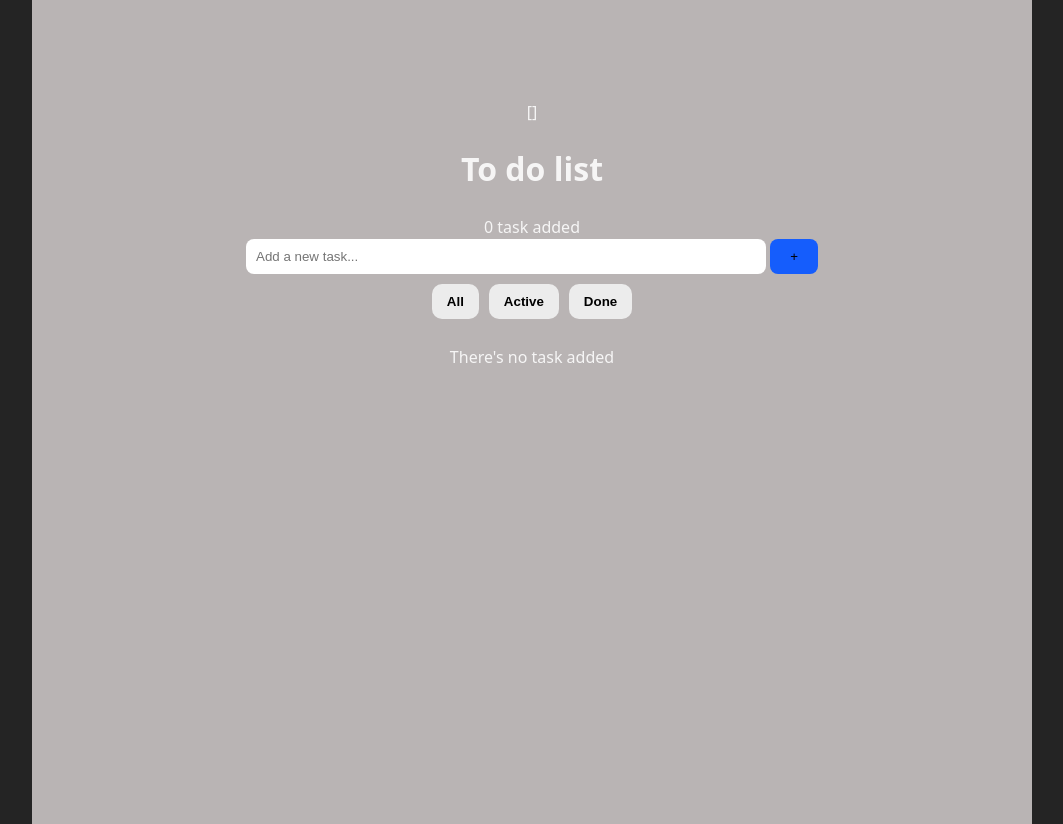
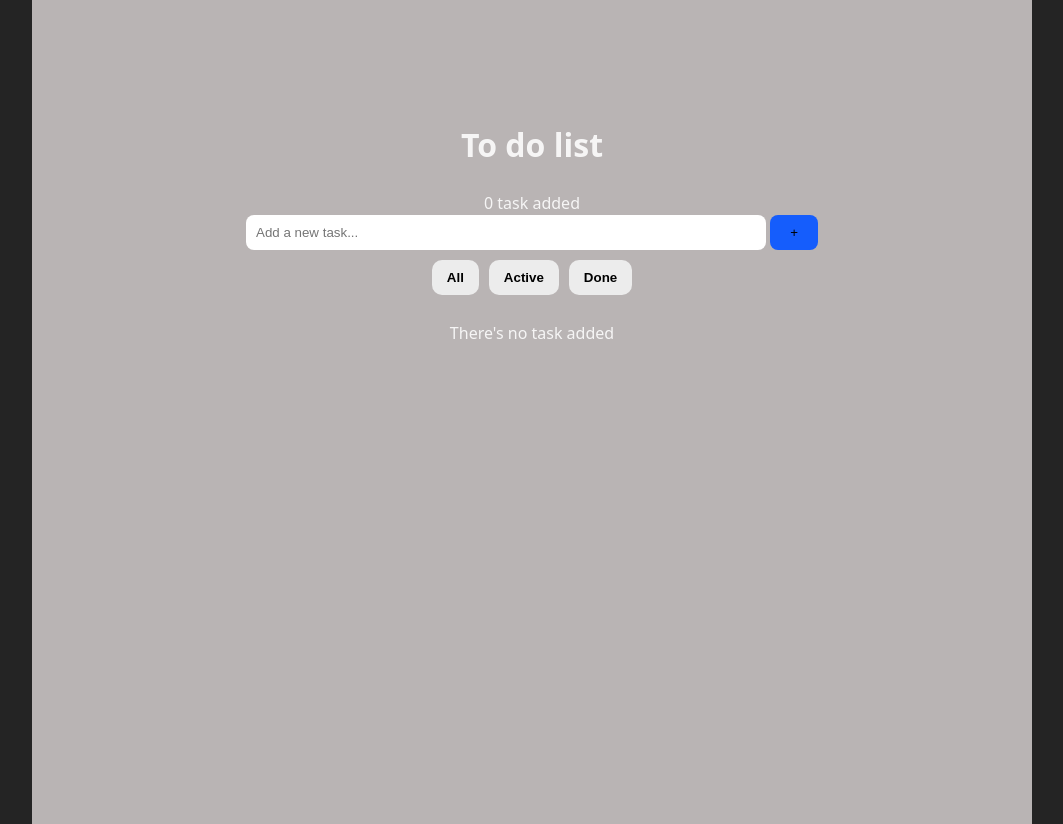
Before and after one commit to lucassilva3g/to-do-list, a React (Vite) app: page / in a window 1280 px wide. Shown: the whole page, without its empty margins (108-1171 px from the left). Built offline with nearby package versions, Linux system fonts and the light colour scheme.

Commit message:
componentize UI

```diff
--- a/src/App.css
+++ b/src/App.css
@@ -8,62 +8,8 @@
     background-color:#b9b4b4 ;
 }
 
-.input {
-    padding: 10px;
-    width: 500px;
-    border: none;
-    border-radius: 8px;
-}
-
-.button {
- flex-direction: row;
-margin: 10px 5px;
-color: #000;
-font-weight: bold;
-background-color: rgb(236, 236, 236);
-padding: 10px 15px;
-border-radius: 10px;
-border: none;
-cursor: pointer;
-}
-
-.button:hover {
-    background-color: #d8d8d8;
-    transition: 0.5s;
-}
-
-.add-button {
-    padding: 10px 20px;
-    border-radius: 8px;
-    background-color: oklch(.546 .245 262.881);
-    border: none;
-    cursor: pointer;
-}
-
-.add-button:hover {
-background-color: oklch(48.993% 0.18504 262.88);
-transition: 0.5s;
-}
 
 
-.task {
-display: flex;
-color: #000;
-font-size: 14px;
-background-color: #fff;
-margin: 20px;
-width: 600px;
-height: 40px;
-justify-content: space-between;
-align-items: center;
-border:none;
-border-radius: 8px;
+.filter-buttons {
+    display: flex;
 }
-
-.removeButton {
-    border: none;
-    padding: 12.5px;
-    border-top-right-radius: 8px;
-    border-bottom-right-radius: 8px;
-    cursor: pointer;
-}
--- a/src/App.tsx
+++ b/src/App.tsx
@@ -1,4 +1,8 @@
 import { useState } from "react";
+import { Task } from "./components/task/task";
+import { Form } from "./components/form/form";
+import { FilterButton } from "./components/button/button";
+
 import "./App.css";
 
 interface TaskProps {
@@ -56,52 +60,29 @@ function App() {
 
   return (
     <div className="content">
-      {JSON.stringify(tasks)}
       <h1>To do list</h1>
       {tasks.length} task added
-      <div>
-        <form onSubmit={handleAddTask}>
-          <input
-            className="input"
-            placeholder="Add a new task..."
-            value={inputValue}
-            type="text"
-            onChange={handleChange}
-          />{" "}
-          <button className="add-button" type="submit">
-            +
-          </button>
-        </form>
-      </div>
-      <div className="buttons">
-        <button className="button" onClick={showAllTasks}>
-          All
-        </button>
-        <button className="button" onClick={showActiveTasks}>
-          Active
-        </button>
-        <button className="button" onClick={showDoneTasks}>
-          Done
-        </button>
+      <Form
+        value={inputValue}
+        onChange={handleChange}
+        onSubmit={handleAddTask}
+      />
+      <div className="filter-buttons">
+        <FilterButton title="All" onClick={showAllTasks} />
+        <FilterButton title="Active" onClick={showActiveTasks} />
+        <FilterButton title="Done" onClick={showDoneTasks} />
       </div>
       <div className="tasks">
         {filteredTasks.length > 0 ? (
           <ul>
             {filteredTasks.map((task, index) => (
-              <div className="task">
-                <input
-                  type="checkbox"
-                  checked={task.checked}
-                  onChange={() => handleCheckBoxChange(index)}
-                />
-                {task.title}
-                <button
-                  className="removeButton"
-                  onClick={() => handleRemoveTask(task.id)}
-                >
-                  X
-                </button>
-              </div>
+              <Task
+                id={task.id}
+                title={task.title}
+                checked={task.checked}
+                onToggle={() => handleCheckBoxChange(index)}
+                onRemove={() => handleRemoveTask(task.id)}
+              />
             ))}
           </ul>
         ) : (
--- /dev/null
+++ b/src/components/button/button.css
@@ -0,0 +1,18 @@
+
+.button {
+display: flex;
+ flex-direction: row;
+margin: 10px 5px;
+color: #000;
+font-weight: bold;
+background-color: rgb(236, 236, 236);
+padding: 10px 15px;
+border-radius: 10px;
+border: none;
+cursor: pointer;
+}
+
+.button:hover {
+    background-color: #d8d8d8;
+    transition: 0.5s;
+}
--- /dev/null
+++ b/src/components/button/button.tsx
@@ -0,0 +1,16 @@
+import "./button.css";
+
+interface FilterButtonProps {
+  title: string;
+  onClick: () => void;
+}
+
+export function FilterButton({ title, onClick }: FilterButtonProps) {
+  return (
+    <div className="buttons">
+      <button className="button" onClick={onClick}>
+        {title}
+      </button>
+    </div>
+  );
+}
--- /dev/null
+++ b/src/components/form/form.css
@@ -0,0 +1,19 @@
+.input {
+    padding: 10px;
+    width: 500px;
+    border: none;
+    border-radius: 8px;
+}
+
+.add-button {
+    padding: 10px 20px;
+    border-radius: 8px;
+    background-color: oklch(.546 .245 262.881);
+    border: none;
+    cursor: pointer;
+}
+
+.add-button:hover {
+background-color: oklch(48.993% 0.18504 262.88);
+transition: 0.5s;
+}
--- /dev/null
+++ b/src/components/form/form.tsx
@@ -0,0 +1,25 @@
+import "./form.css";
+
+interface FormProps {
+  onSubmit: (e: React.SyntheticEvent<HTMLFormElement>) => void;
+  onChange: (e: React.ChangeEvent<HTMLInputElement>) => void;
+  value: string;
+}
+export function Form({ onSubmit, onChange, value }: FormProps) {
+  return (
+  <div>
+    <form onSubmit={onSubmit}>
+      <input
+        className="input"
+        placeholder="Add a new task..."
+        value={value}
+        type="text"
+        onChange={onChange}
+      />{" "}
+      <button className="add-button" type="submit">
+        +
+      </button>
+    </form>
+  </div>
+  )
+}
--- /dev/null
+++ b/src/components/task/task.css
@@ -0,0 +1,21 @@
+.task {
+display: flex;
+color: #000;
+font-size: 14px;
+background-color: #fff;
+margin: 20px;
+width: 600px;
+height: 40px;
+justify-content: space-between;
+align-items: center;
+border:none;
+border-radius: 8px;
+}
+
+.removeButton {
+    border: none;
+    padding: 12.5px;
+    border-top-right-radius: 8px;
+    border-bottom-right-radius: 8px;
+    cursor: pointer;
+}
--- /dev/null
+++ b/src/components/task/task.tsx
@@ -0,0 +1,21 @@
+import "./task.css";
+
+interface TaskProps {
+  id: number;
+  title: string;
+  checked: boolean;
+  onToggle: () => void;
+  onRemove: () => void;
+}
+
+export function Task({ title, checked, onToggle, onRemove }: TaskProps) {
+  return (
+    <div className="task">
+      <input type="checkbox" checked={checked} onChange={onToggle} />
+      {title}
+      <button className="removeButton" onClick={onRemove}>
+        X
+      </button>
+    </div>
+  );
+}
```
